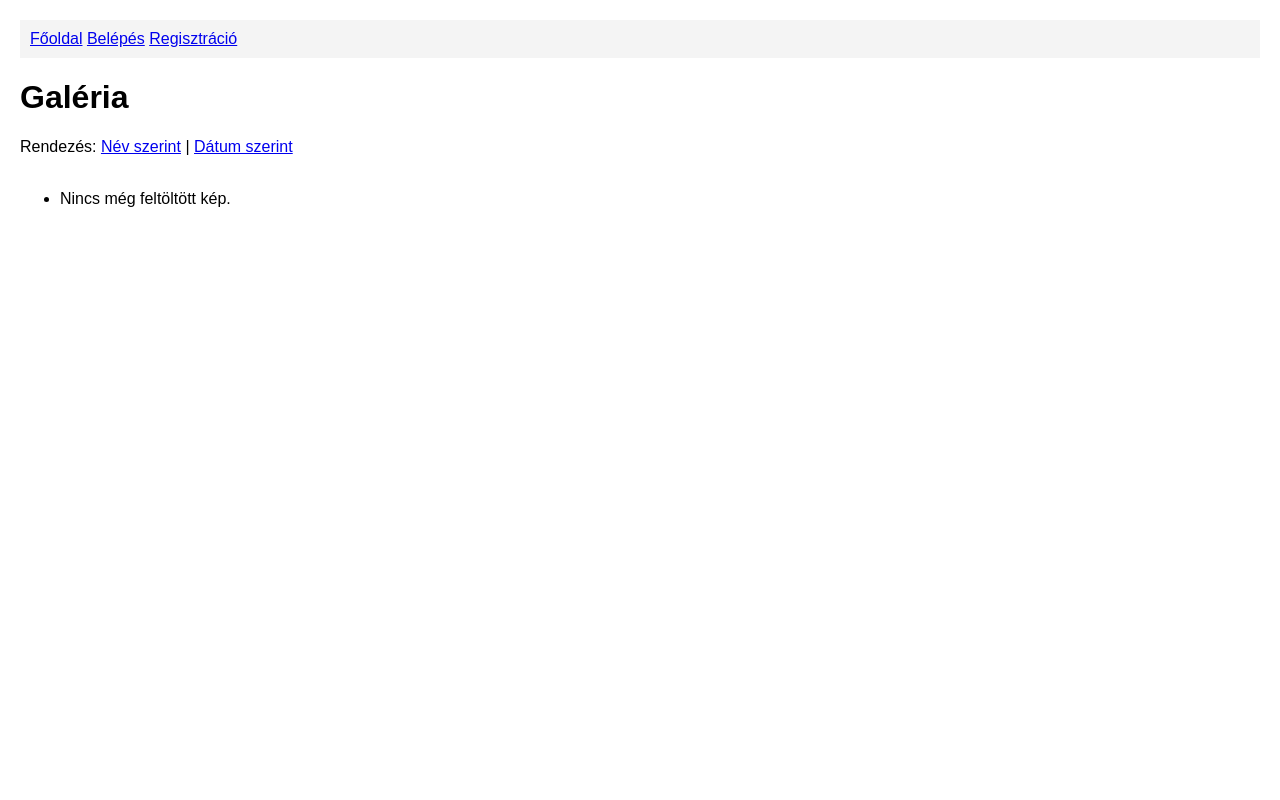
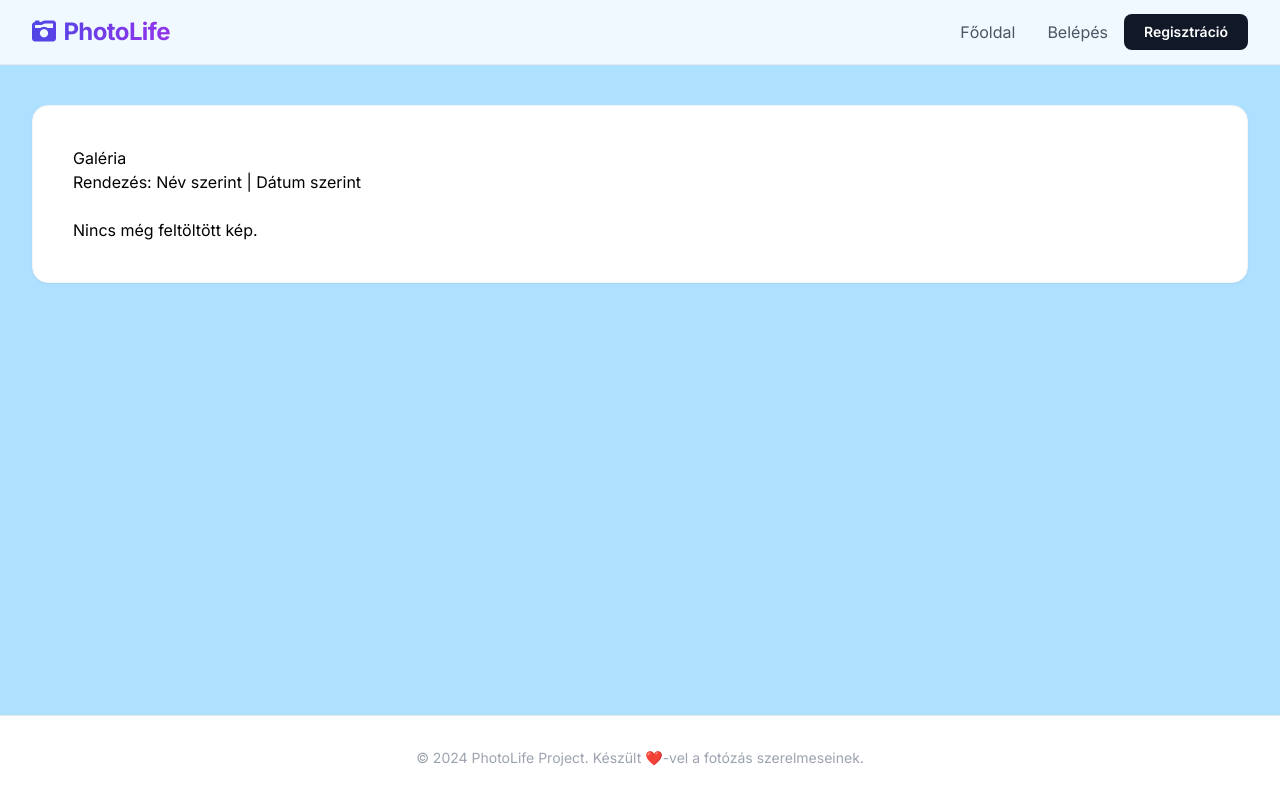
Before and after one commit to mattSysNote/felho, a Django app: page / in a window 1280 px wide. Run offline with Django 5.2, Linux system fonts and the light colour scheme; data that the repository does not hold is empty; some libraries are stand-ins or nearby versions.

Commit message:
Style v1

```diff
--- a/gallery/templates/base.html
+++ b/gallery/templates/base.html
@@ -1,31 +1,93 @@
 <!DOCTYPE html>
-<html>
+<html lang="hu">
 <head>
-    <title>PhotoLife</title>
+    <meta charset="UTF-8">
+    <meta name="viewport" content="width=device-width, initial-scale=1.0">
+    <title>PhotoLife | Ossza meg pillanatait</title>
+
+    <link href="https://fonts.googleapis.com/css2?family=Inter:wght@300;400;600;700&display=swap" rel="stylesheet">
+
+    <script src="https://cdn.tailwindcss.com"></script>
+
+    <link rel="stylesheet" href="https://cdnjs.cloudflare.com/ajax/libs/font-awesome/6.4.0/css/all.min.css">
+
     <style>
-        body { font-family: sans-serif; margin: 20px; }
-        nav { margin-bottom: 20px; padding: 10px; background: #f4f4f4; }
-        .btn { padding: 5px 10px; background: #007bff; color: white; text-decoration: none; border-radius: 4px; }
-        .btn-danger { background: #dc3545; }
+        body {
+            font-family: 'Inter', sans-serif;
+            background-color: #aee1ff;
+        }
+        .nav-blur {
+            backdrop-filter: blur(12px);
+            background-color: rgba(255, 255, 255, 0.8);
+        }
+        .gradient-text {
+            background: linear-gradient(90deg, #4f46e5, #9333ea);
+            -webkit-background-clip: text;
+            -webkit-text-fill-color: transparent;
+        }
     </style>
 </head>
-<body>
-    <nav>
-        <a href="{% url 'photo_list' %}">Főoldal</a>
+<body class="min-h-screen flex flex-col">
+
+    <nav class="nav-blur sticky top-0 z-50 border-b border-gray-200">
+        <div class="max-w-7xl mx-auto px-4 sm:px-6 lg:px-8">
+            <div class="flex justify-between h-16 items-center">
+
+                <div class="flex-shrink-0 flex items-center">
+                    <a href="{% url 'photo_list' %}" class="text-2xl font-bold gradient-text tracking-tight">
+                        <i class="fa-solid fa-camera-retro mr-2"></i>PhotoLife
+                    </a>
+                </div>
+
+                <div class="hidden md:flex items-center space-x-8">
+                    <a href="{% url 'photo_list' %}" class="text-gray-600 hover:text-indigo-600 font-medium transition-colors">Főoldal</a>
+
                     {% if user.is_authenticated %}
-            <span>Üdv, {{ user.username }}!</span>
-            <a href="{% url 'photo_upload' %}">Feltöltés</a>
-            <form action="{% url 'logout' %}" method="post" style="display:inline;">
+                        <div class="flex items-center space-x-4 border-l pl-8 border-gray-200">
+                            <span class="text-gray-500 text-sm">Üdv, <span class="font-semibold text-gray-800">{{ user.username }}</span>!</span>
+                            <a href="{% url 'photo_upload' %}" class="bg-indigo-600 hover:bg-indigo-700 text-white px-4 py-2 rounded-lg text-sm font-semibold shadow-sm transition-all transform hover:scale-105">
+                                <i class="fa-solid fa-cloud-arrow-up mr-2"></i>Feltöltés
+                            </a>
+                            <form action="{% url 'logout' %}" method="post" class="inline">
                                 {% csrf_token %}
-                <button type="submit">Kilépés</button>
+                                <button type="submit" class="text-gray-500 hover:text-red-500 transition-colors">
+                                    <i class="fa-solid fa-right-from-bracket"></i>
+                                </button>
                             </form>
+                        </div>
                     {% else %}
-            <a href="{% url 'login' %}">Belépés</a>
-            <a href="{% url 'register' %}">Regisztráció</a>
+                        <div class="flex items-center space-x-4">
+                            <a href="{% url 'login' %}" class="text-gray-600 hover:text-indigo-600 font-medium">Belépés</a>
+                            <a href="{% url 'register' %}" class="bg-gray-900 hover:bg-black text-white px-5 py-2 rounded-lg text-sm font-semibold transition-all">
+                                Regisztráció
+                            </a>
+                        </div>
                     {% endif %}
+                </div>
+
+                <div class="md:hidden">
+                    <button class="text-gray-600 focus:outline-none">
+                        <i class="fa-solid fa-bars text-xl"></i>
+                    </button>
+                </div>
+
+            </div>
+        </div>
     </nav>
-    <div class="content">
+
+    <main class="flex-grow container mx-auto px-4 sm:px-6 lg:px-8 py-10">
+        <div class="bg-white rounded-2xl shadow-sm border border-gray-100 p-6 md:p-10">
             {% block content %}{% endblock %}
         </div>
+    </main>
+
+    <footer class="bg-white border-t border-gray-200 py-8">
+        <div class="max-w-7xl mx-auto px-4 text-center">
+            <p class="text-gray-400 text-sm">
+                &copy; 2024 PhotoLife Project. Készült ❤️-vel a fotózás szerelmeseinek.
+            </p>
+        </div>
+    </footer>
+
 </body>
 </html>
--- a/photoupload/settings.py
+++ b/photoupload/settings.py
@@ -70,9 +70,6 @@ WSGI_APPLICATION = 'photoupload.wsgi.application'
 
 
 # Database
-# Modified to accept individual ENV variables from your oc new-app command
-
-# 1. Check if specific DB args are present (from your oc new-app command)
 if os.environ.get('DB_NAME') and os.environ.get('DB_HOST'):
     DATABASES = {
         'default': {
@@ -95,7 +92,6 @@ else:
 
 
 # Password validation
-
 AUTH_PASSWORD_VALIDATORS = [
     { 'NAME': 'django.contrib.auth.password_validation.UserAttributeSimilarityValidator', },
     { 'NAME': 'django.contrib.auth.password_validation.MinimumLengthValidator', },
@@ -105,7 +101,6 @@ AUTH_PASSWORD_VALIDATORS = [
 
 
 # Internationalization
-
 LANGUAGE_CODE = 'en-us'
 TIME_ZONE = 'UTC'
 USE_I18N = True
```
Lines whose indentation alone changed are shown as unchanged.
